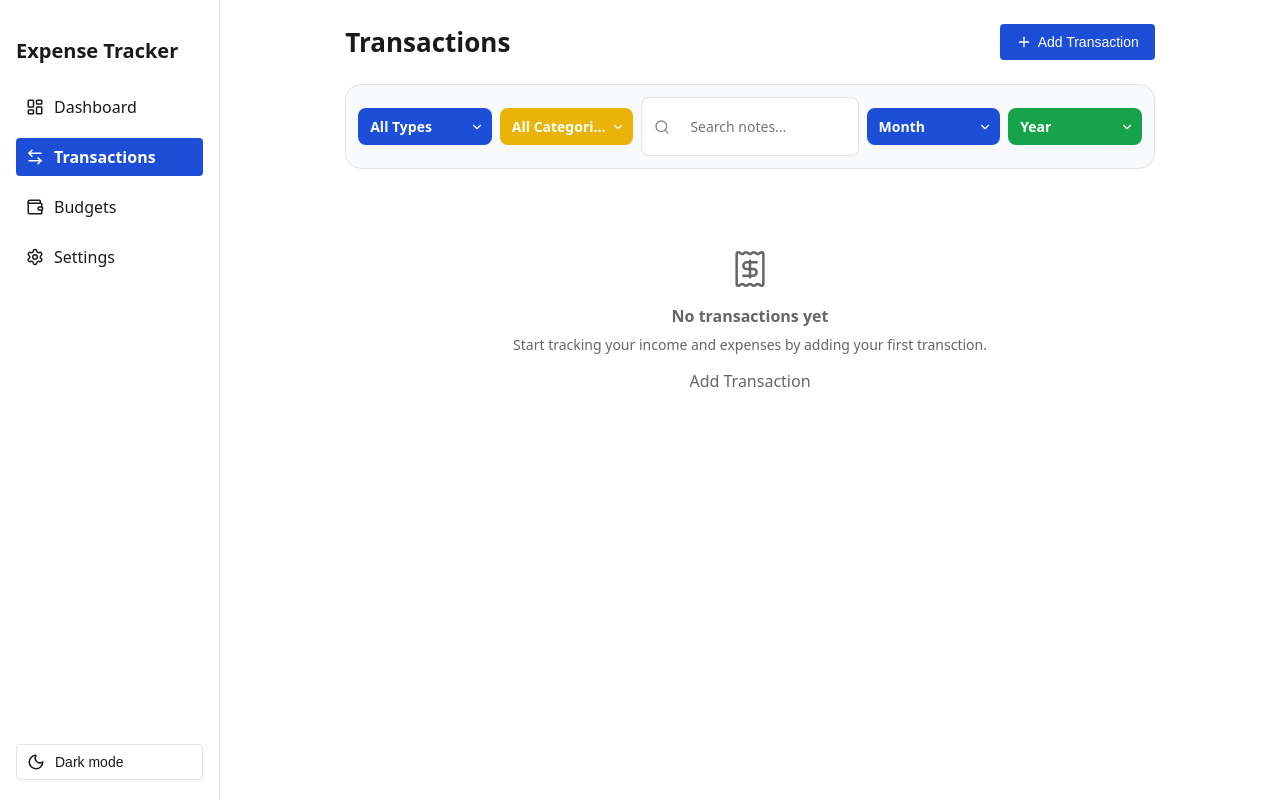
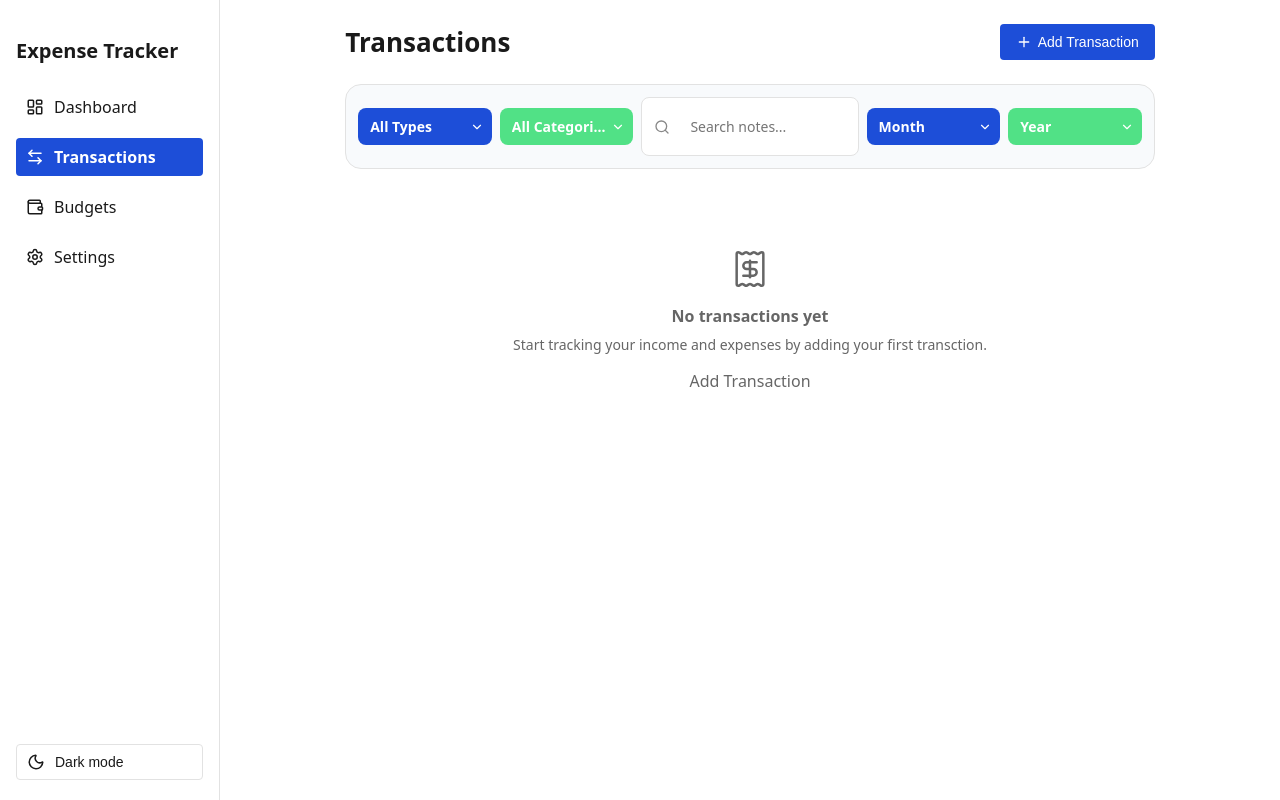
Before and after one commit to Palvett/Expense_tracker, a React (Vite) app: page /transactions in a window 1280 px wide. Built offline with nearby package versions, Linux system fonts and the light colour scheme.

Commit message:
Replaced Link with NaveLink in RecentTransactions and Layout for consistent active state navigation styling

```diff
--- a/src/features/dashboard/RecentTransactions.jsx
+++ b/src/features/dashboard/RecentTransactions.jsx
@@ -1,4 +1,4 @@
-import { Link } from 'react-router-dom'
+import { NavLink } from 'react-router-dom'
 import TransactionItem from '../transactions/TransactionItem'
 import EmptyState from '../../components/EmptyState'
 import { Receipt } from 'lucide-react'
@@ -8,13 +8,15 @@ function RecentTransactions({ transactions }) {
     const recentTransactions = transactions
         .toSorted((a, b) => new Date(b.date) - new Date(a.date))
         .slice(0, 5)
+
     return (
         <div className="recent-transactions">
             <div className="recent-transactions-header">
                 <h3>Recent Transactions</h3>
-                <Link to="/transactions" className="view-all-link">
+
+                <NavLink to="/transactions" className="view-all-link">
                     View all
-                </Link>
+                </NavLink>
             </div>
 
             {recentTransactions.length === 0 ? (
@@ -26,12 +28,16 @@ function RecentTransactions({ transactions }) {
             ) : (
                 <div className="recent-transactions-list">
                     {recentTransactions.map((transaction) => (
-                        <TransactionItem key={transaction.id} transaction={transaction} readOnly />
+                        <TransactionItem
+                            key={transaction.id}
+                            transaction={transaction}
+                            readOnly
+                        />
                     ))}
                 </div>
             )}
         </div>
-  )
+    )
 }
 
 export default RecentTransactions
--- a/src/features/transactions/FiltersBar.css
+++ b/src/features/transactions/FiltersBar.css
@@ -45,7 +45,7 @@
 }
 
 .filter-category {
-  background-color: var(--color-warning);
+  background-color: var(--color-income-secondary);
 }
 
 .filter-month {
@@ -53,7 +53,7 @@
 }
 
 .filter-year {
-  background-color: var(--color-income);
+  background-color: var(--color-income-secondary);
 }
 
 .search-input {
--- a/src/index.css
+++ b/src/index.css
@@ -20,6 +20,7 @@
   --color-black: #000000;
 
   --color-income: #16a34a;
+  --color-income-secondary:#51e186;
   --color-expense: #dc2626;
   --color-warning: #eab308;
   --color-danger: #dc2626;
@@ -71,6 +72,7 @@
   --color-black: #f1f5f9;
 
   --color-income: #22c55e;
+  --color-income-secondary:#51e186;
   --color-expense: #f87171;
   --color-warning: #facc15;
   --color-danger: #f87171;
```
